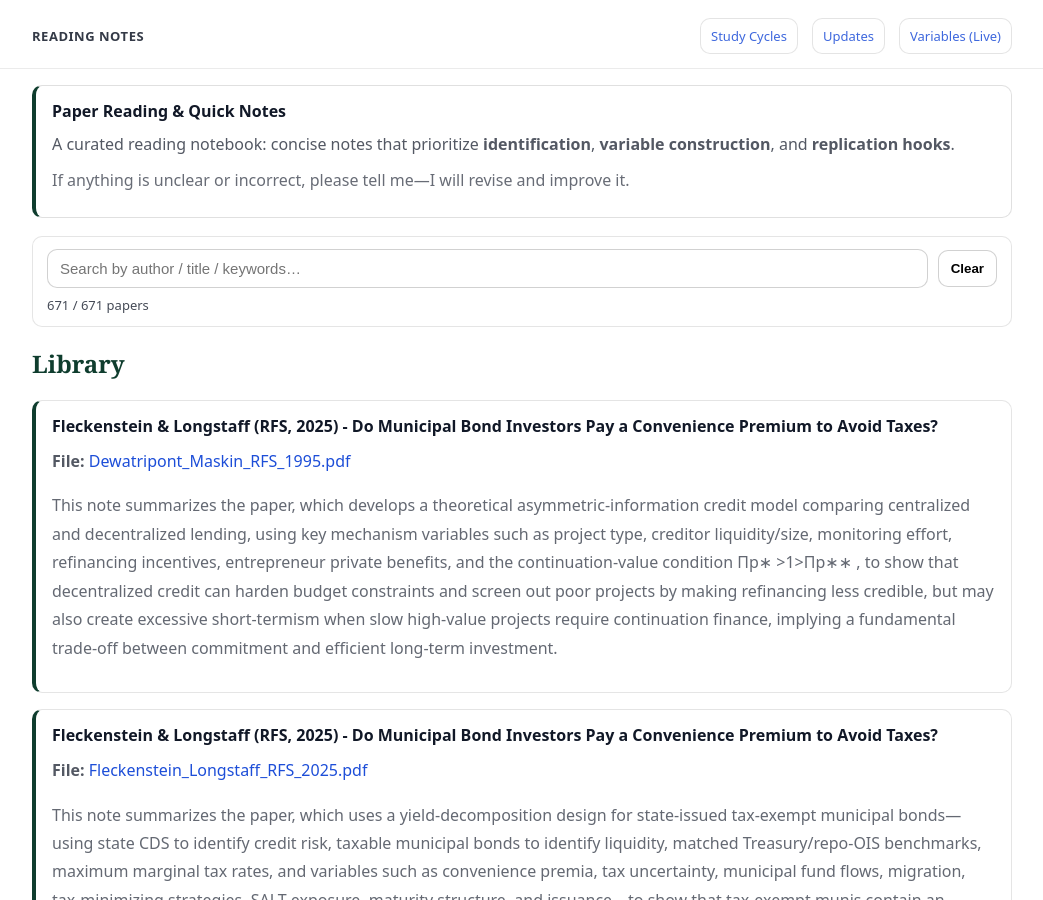
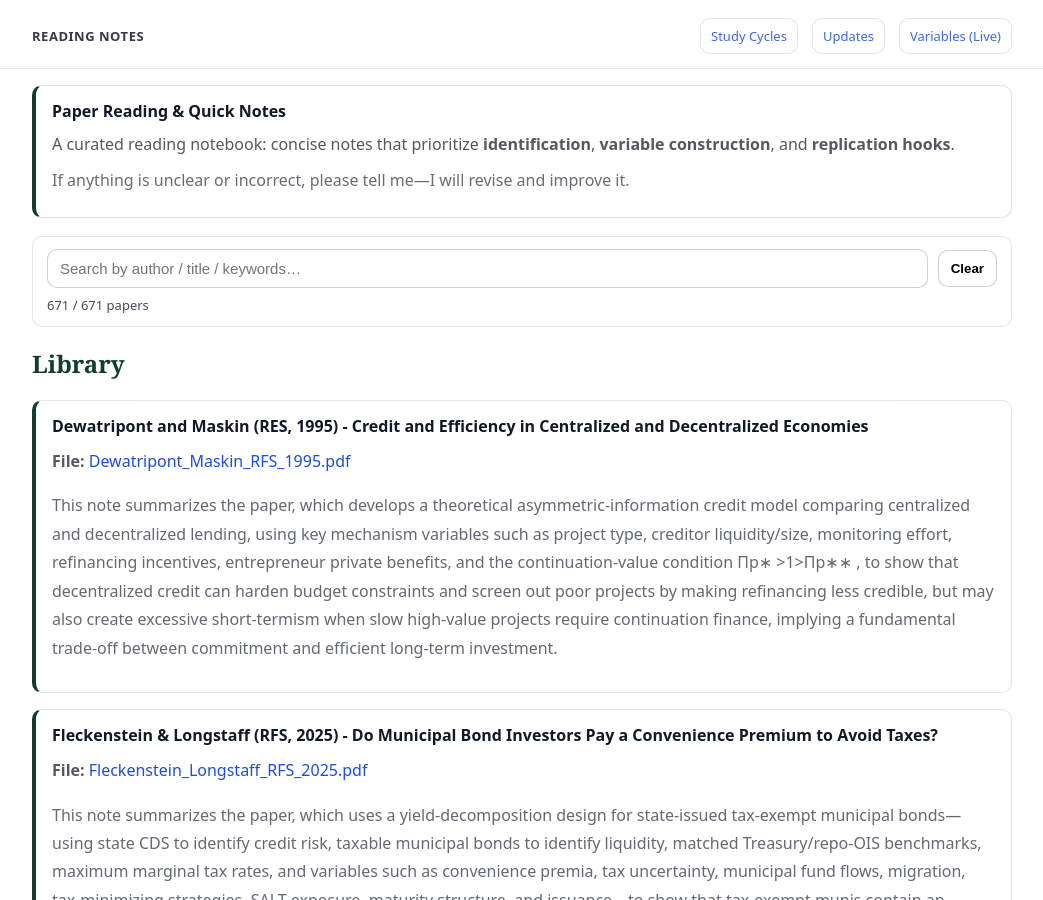
Before and after one commit to yaxinzn/study-archive, a Jekyll site: the page built from reading/index.md, in a window 1280 px wide and 900 px high. Shown: the whole window, without its empty margins (118-1161 px from the left). Built offline with Jekyll 4.4.1, drawn with Linux system fonts in a browser that asks for light colours.

Commit message:
Reading: add/update Dewatripont_Maskin_RFS_1995.pdf

```diff
--- a/_data/reading.yml
+++ b/_data/reading.yml
@@ -1,4 +1,4 @@
-- title: "Fleckenstein & Longstaff (RFS, 2025) - Do Municipal Bond Investors Pay a Convenience Premium to Avoid Taxes?"
+- title: "Dewatripont and Maskin (RES, 1995) - Credit and Efficiency in Centralized and Decentralized Economies"
   file: "Dewatripont_Maskin_RFS_1995.pdf"
   desc: "This note summarizes the paper, which develops a theoretical asymmetric-information credit model comparing centralized and decentralized lending, using key mechanism variables such as project type, creditor liquidity/size, monitoring effort, refinancing incentives, entrepreneur private benefits, and the continuation-value condition Πp∗ >1>Πp∗∗ , to show that decentralized credit can harden budget constraints and screen out poor projects by making refinancing less credible, but may also create excessive short-termism when slow high-value projects require continuation finance, implying a fundamental trade-off between commitment and efficient long-term investment."
 
```
Also changed, not shown: 1 other file.
